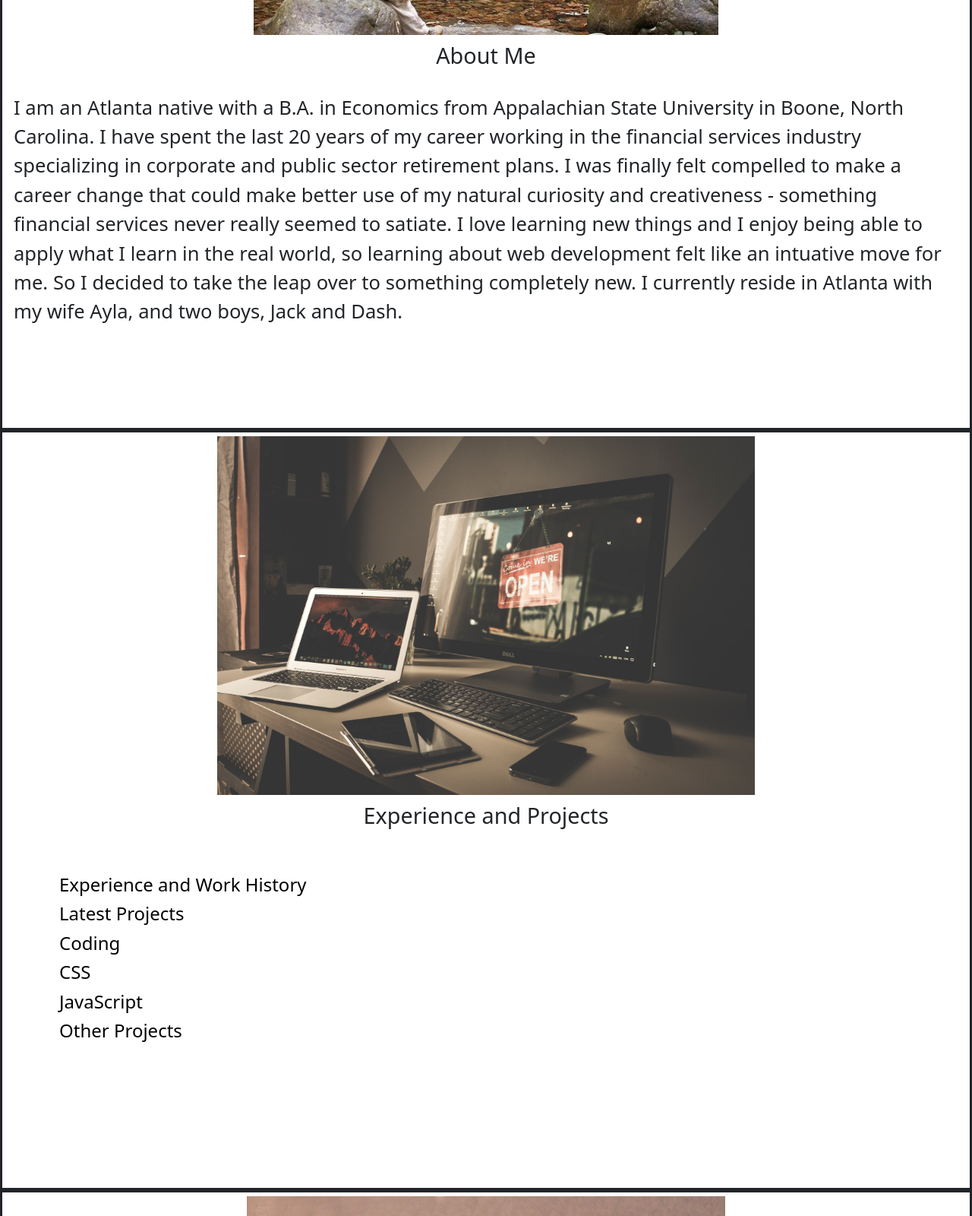
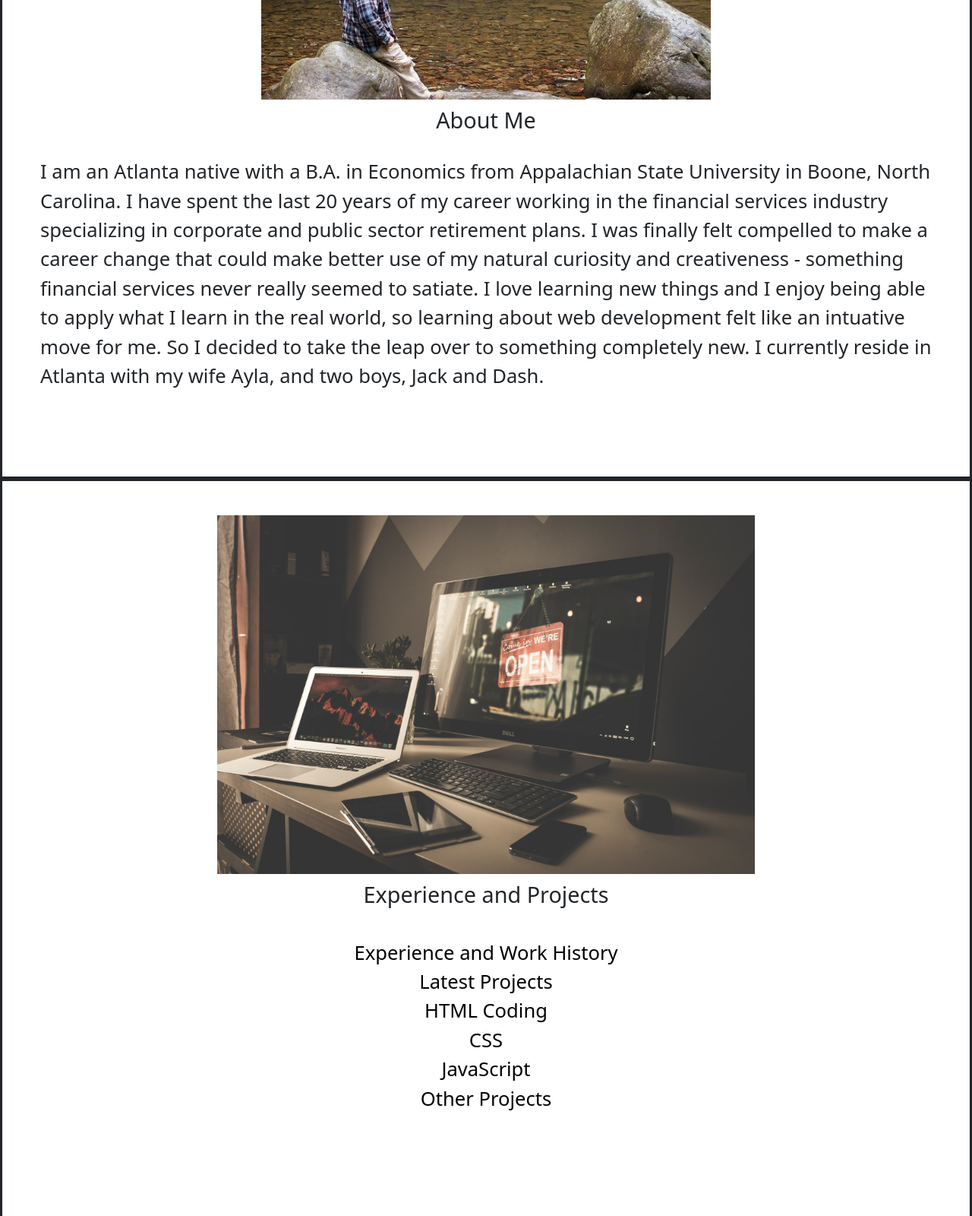
Before and after one commit to rickyonthephone/Advanced-CSS-Portfolio-Page-Practice, a plain HTML site: page Index1.html in a window 1280 px wide. Shown: the part 720-2320 px from the top of the page at 76% size. Drawn offline with nearby package versions, Linux system fonts and the light colour scheme.

Commit message:
further revisions

```diff
--- a/Assets/CSS Style/style.css
+++ b/Assets/CSS Style/style.css
@@ -1,6 +1,7 @@
-* {
+*{
     box-sizing:border-box;
 }
+
 .header {
     display: flex;
     flex-wrap:wrap;
@@ -15,18 +16,27 @@ ul {
     display: flex;
     flex-wrap:wrap;
     list-style-type: none;
-    width: 1000px;
+    width: 100%;
     padding-left:60px;
+    padding-right:60px;
+    padding-top: 40px;
+    padding-bottom: 40px;
     justify-content: space-between;
     color:black;
+    height:100px;
 }
 
 ul li a{
-    font-size: 24px;
+    font-size: 30px;
     color:black;
     text-emphasis: none;
     text-decoration: none;
 }
+
+.navigation a:hover {
+    text-decoration: underline;
+}
+
 .hero {
     max-height: 400px;
     width:100%;
@@ -39,17 +49,15 @@ main {
 }
 
 figcaption {
-    padding: 10px
+    padding: 10px;
 }
 
 figcaption h1{
     justify-content: space-around;
     text-align: center;
-    font-size: 35px;
 }
 
 .PersonalInfo {
-    display: block;
     flex-wrap: wrap;
     flex: 1, 0, 0;
     border-style:solid;
@@ -58,6 +66,16 @@ figcaption h1{
     padding: 5px;
     min-width:375px;
     max-height:1000px;
+    min-height: 375px;
+    text-align: center;
+}
+
+#About-Me.PersonalInfo {
+    padding-left: 40px;
+    padding-right: 40px;
+    padding-top:0;
+    padding-bottom: 40px;
+    text-align: left;
 }
 
 .PersonalInfo img{
@@ -65,22 +83,25 @@ figcaption h1{
     Height:48%;
     min-width:350px;
     object-fit: scale-down;
+    margin-top: 40px;
 }
 
 .PersonalInfo ul{
-    display:block;
+    display:inline;
     flex-wrap:wrap;
     list-style-type: none;
     height:100%;
     width: 100%;
 }
 
-.PersonalInfo li a{
+.links a:hover {
+    text-decoration: underline;
+}
+
+.PersonalInfo a{
     text-emphasis: none;
     text-decoration: none;
     color:black;
-    line-height: .25;
-    font-size: 24px;
 }
 
 .PersonalInfo p{
--- a/Index1.html
+++ b/Index1.html
@@ -17,7 +17,7 @@
             <h2>Full Stack Web Developer</h2>
         </header>
         <nav class="navbar">
-            <ul>
+            <ul class="navigation">
                 <li><a href="#About-Me">About Me</a></li>
                 <br>
                 <li><a href="#Experience-and-Projects">Experience and Projects</a></li>
@@ -34,7 +34,7 @@
             <figcaption>
                 <h1 style="font-size: 2.25vw;">About Me</h1>
                 <br>
-                    <p style="font-size: 2vw;">I am an Atlanta native with a B.A. in Economics from Appalachian State University in Boone, North Carolina. I have spent
+                    <p style="font-size: 2vw;" style="font-size: 24px;">I am an Atlanta native with a B.A. in Economics from Appalachian State University in Boone, North Carolina. I have spent
                     the last 20 years of my career working in the financial services industry specializing in corporate and public sector
                     retirement plans. I was finally felt compelled to make a career change that could make better use
                     of my natural curiosity and creativeness - something financial services never really seemed to satiate. I love learning new
@@ -48,14 +48,14 @@
                 <figcaption>
                 <h1 style="font-size: 2.25vw;">Experience and Projects</h1>
                 <p>
-                    <ul style="font-size: 2vw;">
+                    <ul class="links">
                         <br>
-                        <li><a style="font-size:24px" href="https://via.placeholder.com/600x800">Experience and Work History</a></li>
-                        <li><a style="font-size:24px" href="https://via.placeholder.com/750x450">Latest Projects</a></li>
-                        <li><a style="font-size:24px" href="https://via.placeholder.com/400x300">Coding</a></li>
-                        <li><a style="font-size:24px" href="https://via.placeholder.com/400x300">CSS</a></li>
-                        <li><a style="font-size:24px"  href="https://via.placeholder.com/400x300">JavaScript</a></li>
-                        <li><a style="font-size:24px" href="https://via.placeholder.com/400x300">Other Projects</a></li>
+                        <li><a style="font-size: 2vw;" style="font-size: 24px;" href="https://via.placeholder.com/600x800">Experience and Work History</a></li>
+                        <li><a style="font-size: 2vw;" style="font-size:24px" href="https://via.placeholder.com/750x450">Latest Projects</a></li>
+                        <li><a style="font-size: 2vw;" style="font-size:24px" href="https://via.placeholder.com/400x300">HTML Coding</a></li>
+                        <li><a style="font-size: 2vw;" style="font-size:24px" href="https://via.placeholder.com/400x300">CSS</a></li>
+                        <li><a style="font-size: 2vw;" style="font-size:24px"  href="https://via.placeholder.com/400x300">JavaScript</a></li>
+                        <li><a style="font-size: 2vw;" style="font-size:24px" href="https://via.placeholder.com/400x300">Other Projects</a></li>
                     </ul>
                 </p>
                 </figcaption>
@@ -69,11 +69,11 @@
                     <p style="font-size: 2vw;">
                         Please contact me for part-time, full-time, or contract work.
                     <br>
-                    <ul style="font-size: 2vw;">
-                        <li><a style="font-size:24px">Phone: 404-906-5571</a></li>
-                        <li><a style="font-size:24px">Email: richard.crippen@gmail.com</a></li>
-                        <li><a style="font-size:24px" href="https://www.linkedin.com/in/richard-crippen-2b134a2/z">LinkedIn</a></li>
-                        <li><a style="font-size:24px" href="https://github.com/rickyonthephone">Github</a></li>
+                    <ul style="font-size: 2vw;" class="links">
+                        <li><a style="font-size: 2vw;" style="font-size:24px">Phone: 404-906-5571</a></li>
+                        <li><a style="font-size: 2vw;" style="font-size:24px">Email: richard.crippen@gmail.com</a></li>
+                        <li><a style="font-size: 2vw;" style="font-size:24px" href="https://www.linkedin.com/in/richard-crippen-2b134a2/z">LinkedIn</a></li>
+                        <li><a style="font-size: 2vw;" style="font-size:24px" href="https://github.com/rickyonthephone">Github</a></li>
                     </ul>
                     </p>
                 </figcaption>
```
